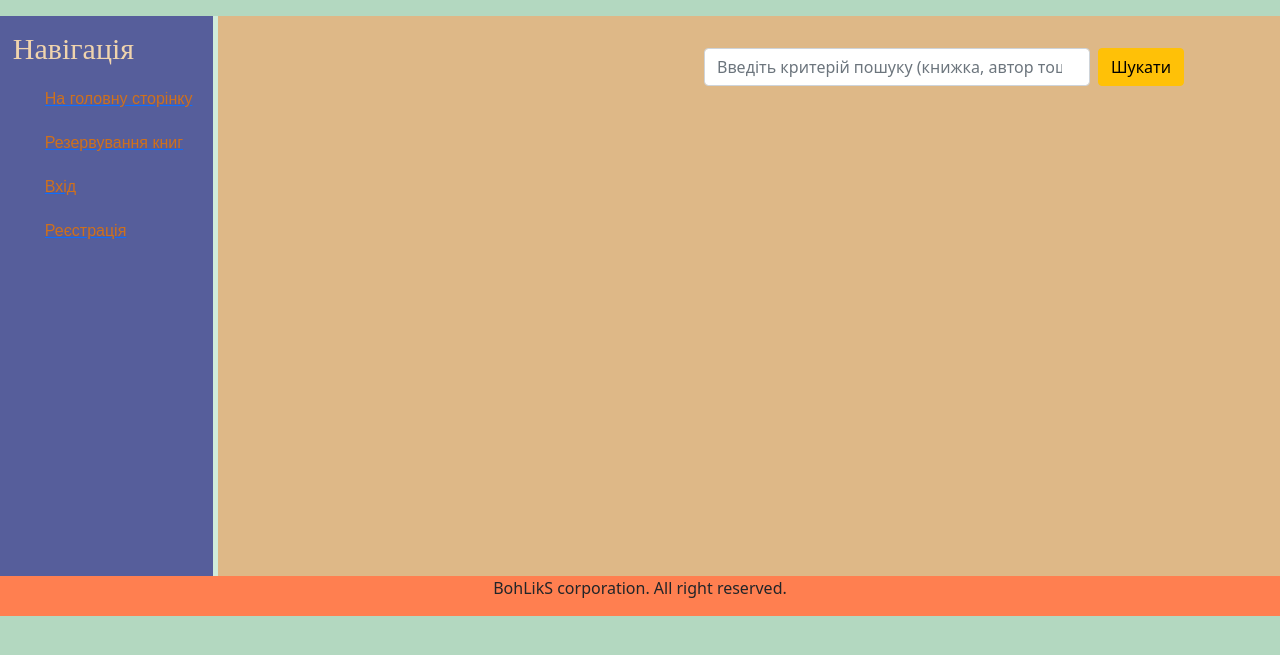
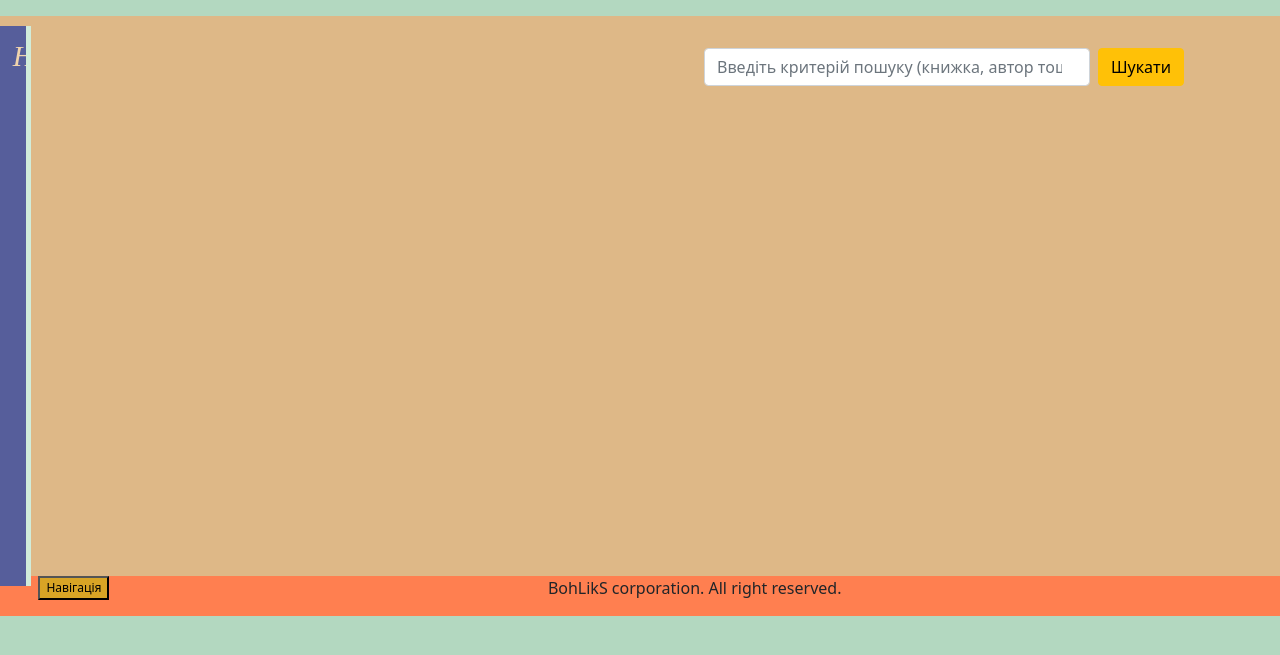
Before and after one commit to yatagan/ILS, a Django app: page / in a window 1280 px wide. Shown: the part 104-759 px from the top of the page. Run offline with Django 4.2, Linux system fonts and the light colour scheme; parts of the project's set-up code (start-up, migrations or seed data) failed here and were passed over.

Commit message:
navbar move left

```diff
--- a/core/static/core/css/core.css
+++ b/core/static/core/css/core.css
@@ -85,6 +85,7 @@ main .warehouse_01 {
     float: left;
     width: 20%;
     padding-left: 1%;
+    margin-left: 3%;
 }
 
 main .warehouse_02 {
@@ -99,9 +100,11 @@ main .warehouse_02 h5 {
 }
 
 main .warehouse_03 {
-    width: 5%;
+    width: auto;
     float: left;
-    padding-left: 1%;
+    margin-left: 3%;
+    padding: 2%;
+    font-size: 8px;
 }
 
 main .warehouse_add_book_ins {
@@ -162,7 +165,8 @@ main .visitors_01 {
     font-style: italic;
 }
 
-main aside {
+
+aside {
     float:left;
     background:#565e9b;
     width: 17%;
@@ -172,13 +176,14 @@ main aside {
     border-right: 5px solid #d1ecda;
 }
 
-main aside h5 {
+aside h5 {
     font-family: 'Times New Roman', Times, serif;
     margin-top: 1%;
     font-size: 30px;
+    padding-left: 1%;
 }
 
-main aside ul li {
+aside ul li {
     font-family: Arial, sans-serif;
     color: rgb(206, 112, 29);
     display: block;
@@ -186,7 +191,7 @@ main aside ul li {
 
 }
 
-main aside ul a:hover {
+aside ul a:hover {
     text-decoration: none;
     transform: scale(1.1);
 
--- a/core/templates/core/base.html
+++ b/core/templates/core/base.html
@@ -9,6 +9,44 @@
     <link rel="stylesheet" href="https://cdn.jsdelivr.net/npm/bootstrap@5.1.3/dist/css/bootstrap.min.css">
     <link rel="stylesheet" href="{% static 'core/css/core.css' %}">
     <link rel="styiessheet" href="https://cdn.jsdelivr.net/npm/@fortawesome/fontawesome-free@6.1.1/css/fontawesome.min.css">
+    <style>
+      .sidebar {
+      height: 35em;
+      width: 0;
+      position: fixed;
+      top: 16.2%;
+      left: 0;
+      overflow-x: hidden;
+      transition: 0.5s;
+      padding-top: 1%;
+      font-family: Cambria, Cochin, Georgia, Times, 'Times New Roman', serif;
+      font-style: italic;
+
+      }
+      .sidebar div {
+      padding: 8px 8px 8px 30px;
+      font-size: 24px;
+      display: block;
+      transition: 0.5s;
+      cursor: pointer;
+      }
+      .sidebar .closebtn {
+      position: absolute;
+      top: 0;
+      right: 25px;
+      font-size: 20px;
+      }
+      .openbtn {
+      font-size: 12px;
+      cursor: pointer;
+      background-color: rgba(204, 177, 24, 0.761);
+      float: left;
+      margin-left: 3%;
+      }
+      #main {
+      transition: margin-left .5s;
+      }
+      </style>
   </head>
   <body>
     <header>
@@ -24,8 +62,8 @@
         </p>
       </div>
     </header>
-    <main>
-      <aside>
+    <aside id="mySidebar" class="sidebar">
+      <div class="closebtn" onclick="closeNav()">×</div>
         <h5>Навігація</h5>
         <ul>
           <a href="{% url 'core:index' %}">
@@ -54,12 +92,28 @@
             <li><i class="fa-thin fa-user-graduate"></i>Реєстрація</li></a>
         </ul>
       </aside>
+    <main>
+
         {% block content %}
         {% endblock content %}
+
     </main>
+    <script>
+      function openNav() {
+      document.getElementById("mySidebar").style.width = "250px";
+      document.getElementById("main").style.marginLeft = "250px";
+      }
+      function closeNav() {
+      document.getElementById("mySidebar").style.width = "0";
+      document.getElementById("main").style.marginLeft= "0";
+      }
+      </script>
 
   </body>
   <footer>
+    <div class="main">
+      <button class="openbtn" onclick="openNav()">Навігація</button>
+    </div>
     <p>BohLikS corporation. All right reserved.</p>
   </footer>
 </html>
```
Also changed, not shown: warehouse/templates/warehouse/index.html (+4 -6 lines).
